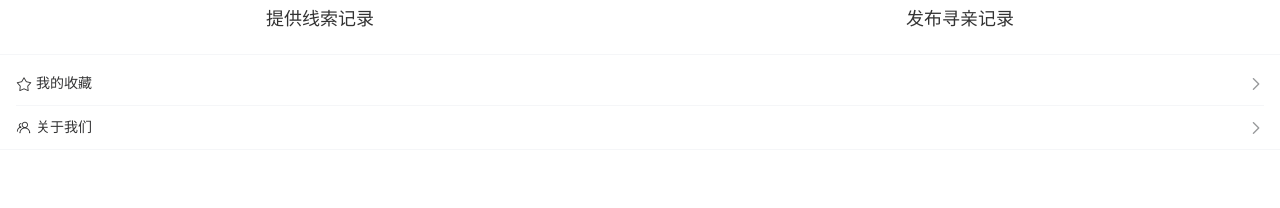
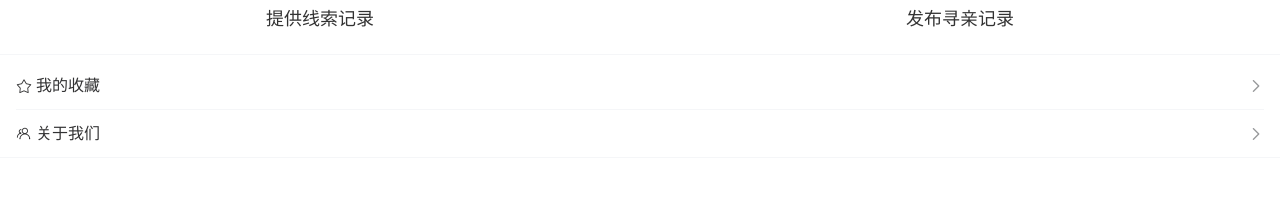
Before and after one commit to shindouhiro/tuanyuanyuan, a Vue app: page /#/my in a window 1280 px wide. Shown: the part 324-532 px from the top of the page. Built offline with nearby package versions, Linux system fonts and the light colour scheme; a web font is replaced by a local one.

Commit message:
修改下cell带下

```diff
--- a/src/pages/My.vue
+++ b/src/pages/My.vue
@@ -24,8 +24,8 @@
     </div>
   </div>
   <van-cell-group class="pt-2">
-    <van-cell title="我的收藏" is-link icon="star-o" />
-    <van-cell title="关于我们" is-link icon="friends-o" />
+    <van-cell title="我的收藏" is-link icon="star-o" size="large" />
+    <van-cell title="关于我们" is-link icon="friends-o" size="large" />
   </van-cell-group>
 </template>
 
```
